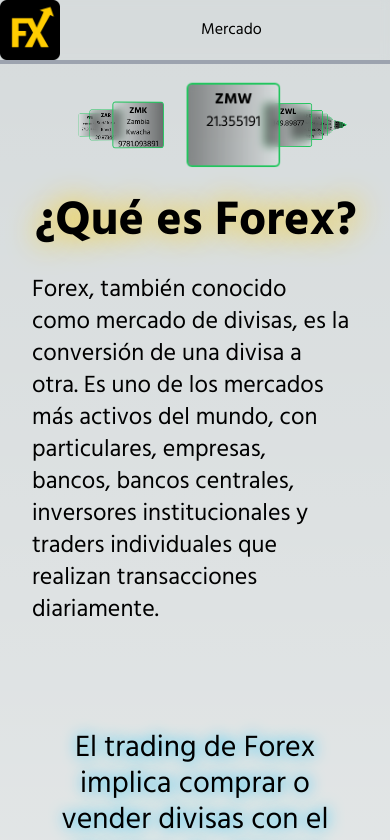
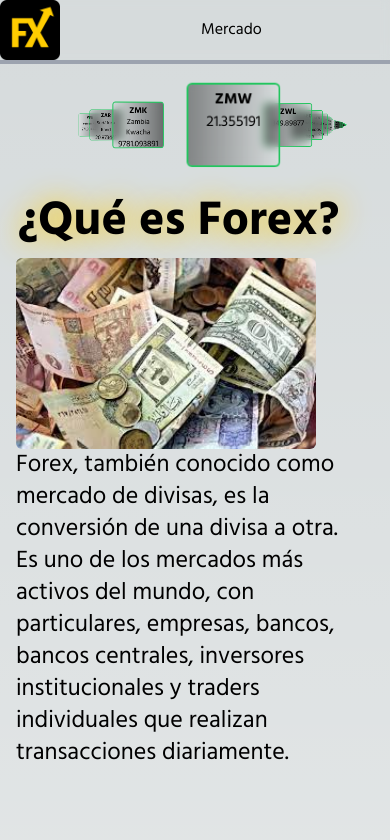
Before and after one commit to UliBecerra/fixer-next, a Next.js app: page / in a window 390 px wide. Shown: the top 840 px of the page. Built offline with nearby package versions, Linux system fonts and the light colour scheme.

Commit message:
search  succes

```diff
--- a/src/components/Description.tsx
+++ b/src/components/Description.tsx
@@ -3,8 +3,8 @@
 export default function Description() {
   return (
     <div className='p-4 grid gap-20 max-w-full'>
-      <article className='grid gap-4 grid-cols-1  lg:gap-0  sm:grid-cols-[auto_1fr] place-content-center  max-w-full'>
-      <h1 className='col-span-2 m-auto text-[3rem] font-bold text-shadow-title  '>¿Qué es Forex?</h1>
+      <article className='sm:grid gap-4   lg:gap-0  sm:grid-cols-[auto_1fr] place-content-center  max-w-full'>
+      <h1 className='col-span-2 m-auto text-[3rem] font-bold text-shadow-title block '>¿Qué es Forex?</h1>
       <Image
       src="/currencies-img1.jpeg"
       alt="Mercado de divisas"
```
